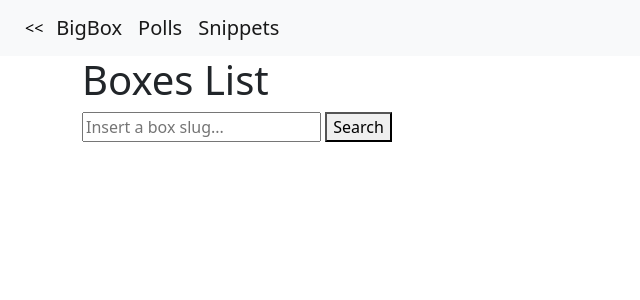
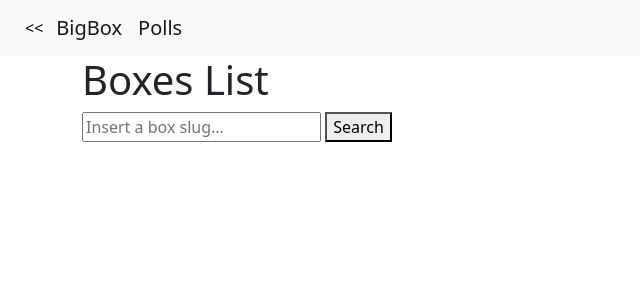
Before and after one commit to cdbiancotti/bigbox-test, a Django app: page /box/ in a window 1280 px wide. Shown: the top 300 px of the page, without its empty margins (0-640 px from the left). Run offline with Django 3.2, Linux system fonts and the light colour scheme; data that the repository does not hold is empty.

Commit message:
Fix test-1

```diff
--- a/bigbox/templates/nav.html
+++ b/bigbox/templates/nav.html
@@ -4,7 +4,7 @@
     <input type="button" class="btn btn-light" value="<<" onclick="history.back(-1)" />
     <a class="navbar-brand" href="{% url 'bigbox:boxes' %}">BigBox</a>
     <a class="navbar-brand" href="{% url 'polls:index' %}">Polls</a>
-    <a class="navbar-brand" href="/tutorial1/">Snippets</a>
+    {% comment %} <a class="navbar-brand" href="/tutorial1/">Snippets</a> {% endcomment %}
   </div>
 </nav>
 {% endblock nav %}
```
